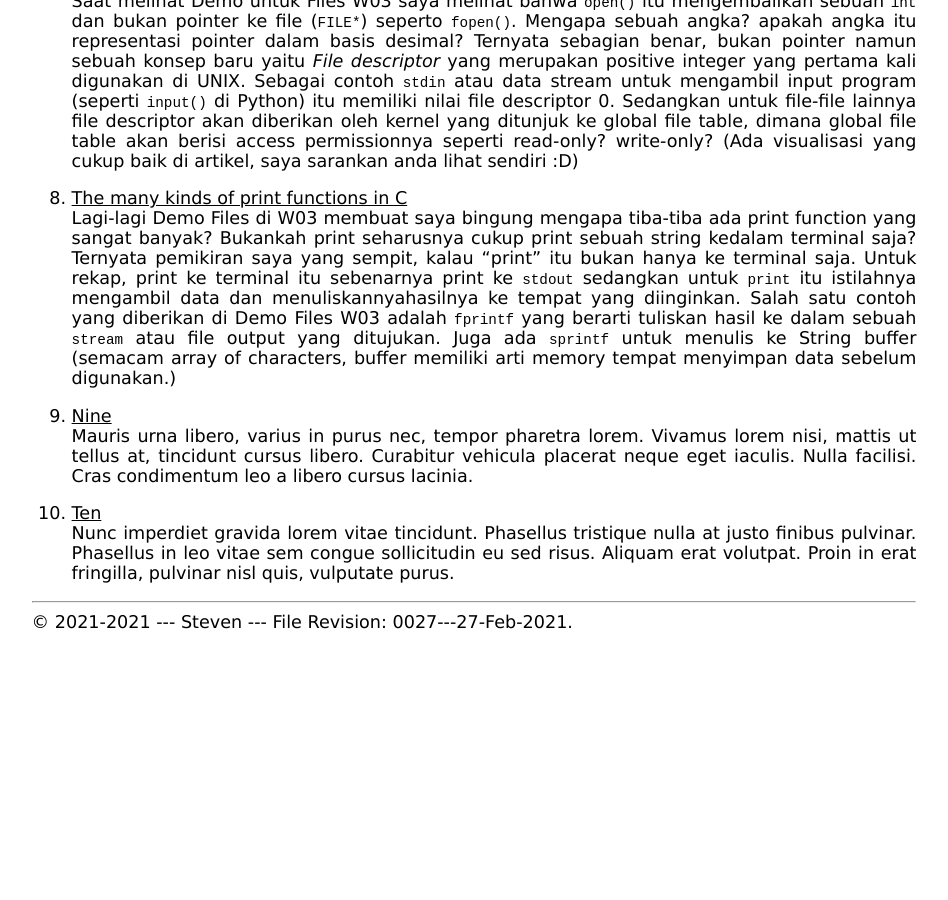
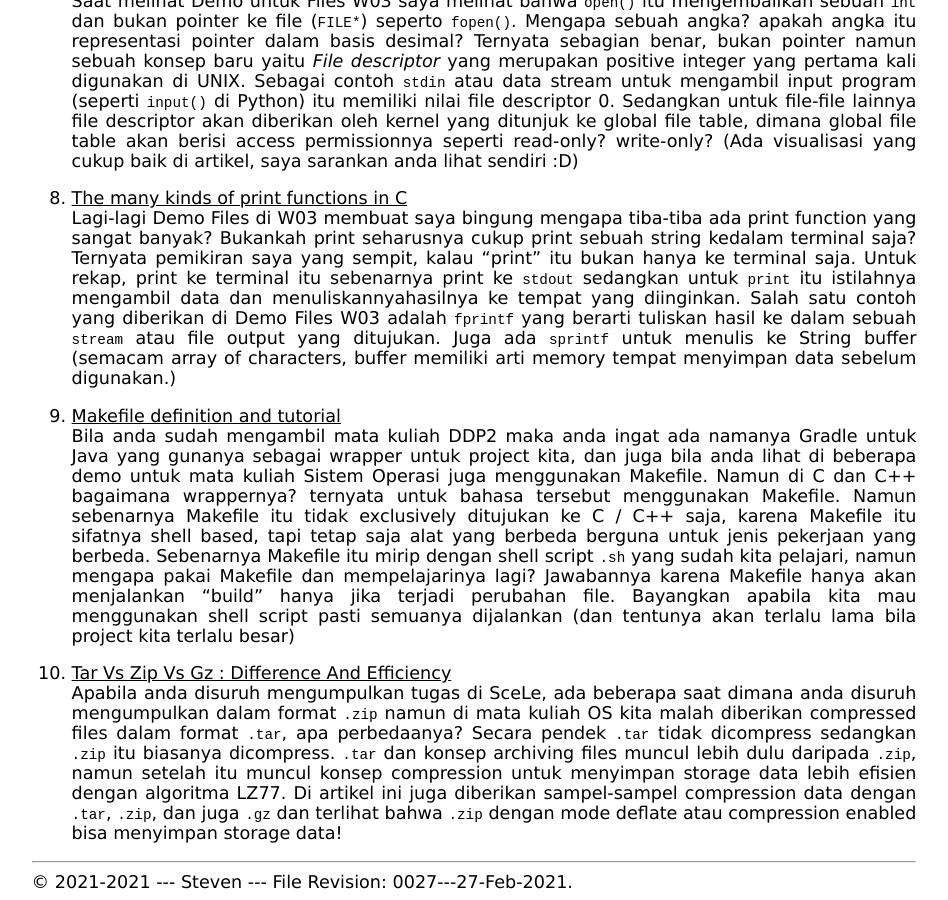
Before and after one commit to stevensim226/os211, a Jekyll site: the page built from w03.md, in a window 1280 px wide and 900 px high, scrolled down 1894 px. Shown: the whole window, without its empty margins (166-1114 px from the left). Built offline with Jekyll 4.4.1, drawn with Linux system fonts in a browser that asks for light colours; our own code applies the rules of GitHub Pages for plain Markdown files; before the commit the page ends 2534 px from its top, so only the background shows below that.

Commit message:
OS211 stevensim226

```diff
--- a/TXT/mylog.txt
+++ b/TXT/mylog.txt
@@ -45,4 +45,6 @@ ZCZC W03 30 L08 Trying mounting
 ZCZC W03 120 L05 GSGS file system facts
 ZCZC W03 60 L15 Partial top 10 list
 ZCZC W03 10 L08 Trying something
-ZCZC W03 60 L15 More top 10 list
+ZCZC W03 60 L15 More top 10 lis
+ZCZC W03 120 L07 Demo Files and self study on them
+ZCZC W03 60 L05 GSGS FUSE and discuss with friends
--- a/w03.md
+++ b/w03.md
@@ -39,16 +39,12 @@ Lagi-lagi Demo Files di W03 membuat saya bingung mengapa tiba-tiba ada print fun
 Ternyata pemikiran saya yang sempit, kalau "print" itu bukan hanya ke terminal saja. Untuk rekap, print ke terminal itu sebenarnya print ke `stdout` sedangkan untuk `print` itu istilahnya mengambil data dan menuliskannyahasilnya ke tempat yang diinginkan.
 Salah satu contoh yang diberikan di Demo Files W03 adalah `fprintf` yang berarti tuliskan hasil ke dalam sebuah `stream` atau file output yang ditujukan. Juga ada `sprintf` untuk menulis ke String buffer (semacam array of characters, buffer memiliki arti memory tempat menyimpan data sebelum digunakan.)
 
-9. [Nine](https://en.wikipedia.org/wiki/9)<br>
-Mauris urna libero, varius in purus nec, tempor pharetra lorem.
-Vivamus lorem nisi, mattis ut tellus at, tincidunt cursus libero.
-Curabitur vehicula placerat neque eget iaculis.
-Nulla facilisi.
-Cras condimentum leo a libero cursus lacinia.
+9. [Makefile definition and tutorial](https://makefiletutorial.com/)<br>
+Bila anda sudah mengambil mata kuliah DDP2 maka anda ingat ada namanya Gradle untuk Java yang gunanya sebagai wrapper untuk project kita, dan juga bila anda lihat di beberapa demo untuk mata kuliah Sistem Operasi juga menggunakan Makefile. Namun di C dan C++ bagaimana wrappernya? ternyata untuk bahasa tersebut menggunakan Makefile.
+Namun sebenarnya Makefile itu tidak exclusively ditujukan ke C / C++ saja, karena Makefile itu sifatnya shell based, tapi tetap saja alat yang berbeda berguna untuk jenis pekerjaan yang berbeda.
+Sebenarnya Makefile itu mirip dengan shell script `.sh` yang sudah kita pelajari, namun mengapa pakai Makefile dan mempelajarinya lagi? Jawabannya karena Makefile hanya akan menjalankan "build" hanya jika terjadi perubahan file. Bayangkan apabila kita mau menggunakan shell script pasti semuanya dijalankan (dan tentunya akan terlalu lama bila project kita terlalu besar)
 
-10. [Ten](https://en.wikipedia.org/wiki/10)<br>
-Nunc imperdiet gravida lorem vitae tincidunt.
-Phasellus tristique nulla at justo finibus pulvinar.
-Phasellus in leo vitae sem congue sollicitudin eu sed risus.
-Aliquam erat volutpat.
-Proin in erat fringilla, pulvinar nisl quis, vulputate purus.
+10. [Tar Vs Zip Vs Gz : Difference And Efficiency](https://itsfoss.com/tar-vs-zip-vs-gz/)<br>
+Apabila anda disuruh mengumpulkan tugas di SceLe, ada beberapa saat dimana anda disuruh mengumpulkan dalam format `.zip` namun di mata kuliah OS kita malah diberikan compressed files dalam format `.tar`, apa perbedaanya?
+Secara pendek `.tar` tidak dicompress sedangkan `.zip` itu biasanya dicompress.
+`.tar` dan konsep archiving files muncul lebih dulu daripada `.zip`, namun setelah itu muncul konsep compression untuk menyimpan storage data lebih efisien dengan algoritma LZ77. Di artikel ini juga diberikan sampel-sampel compression data dengan `.tar`, `.zip`, dan juga `.gz` dan terlihat bahwa `.zip` dengan mode deflate atau compression enabled bisa menyimpan storage data!
```
Also changed, not shown: 3 other files.
